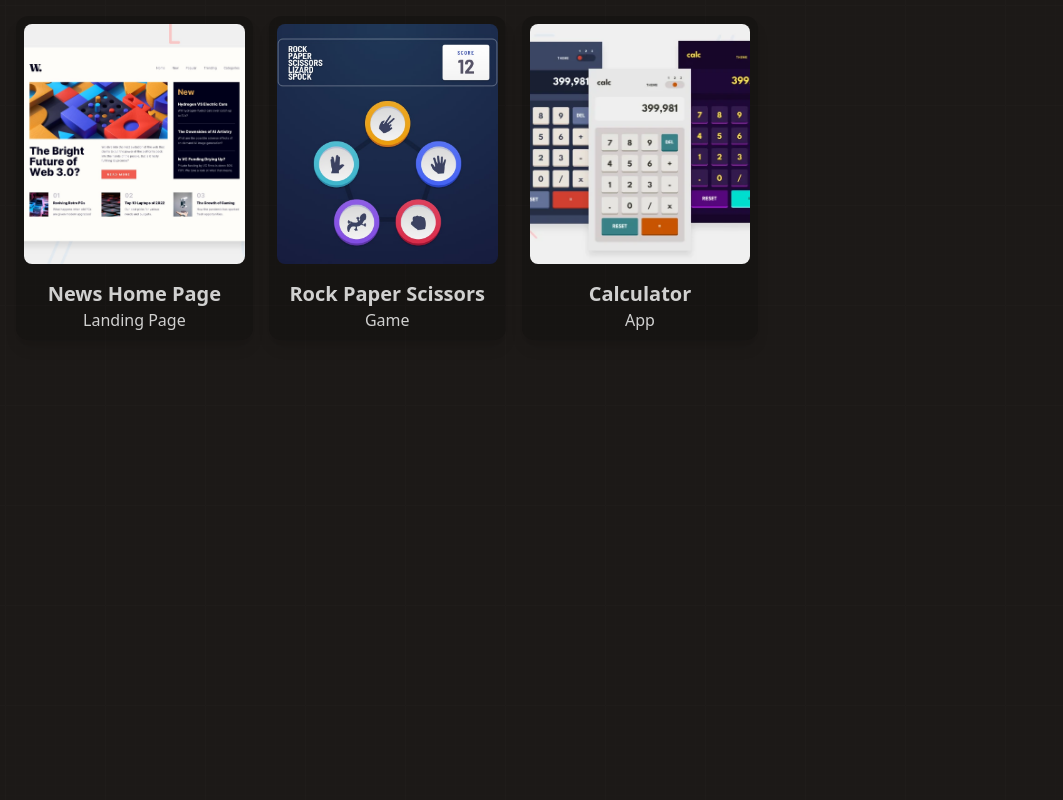
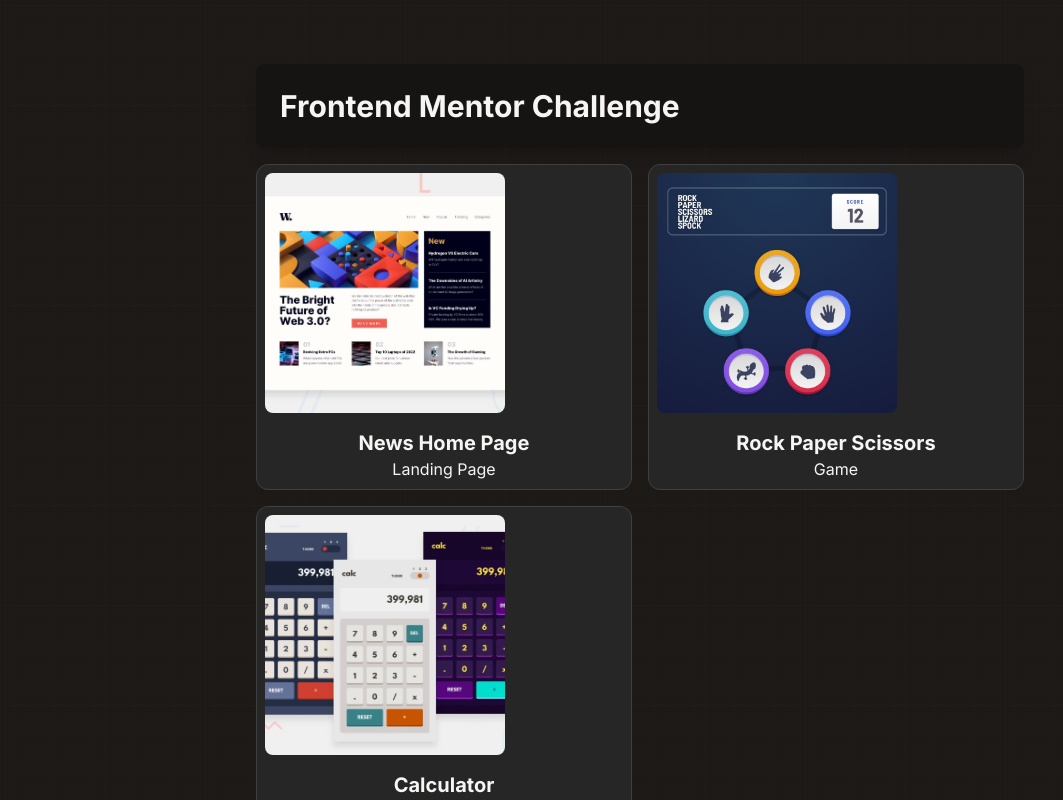
Before and after one commit to daft2/frontend-2023, a React (Vite) app: page / in a window 1280 px wide. Shown: the whole page, without its empty margins (0-1063 px from the left). Built offline with nearby package versions, Linux system fonts and the light colour scheme.

Commit message:
feat: revamp homescreen WIP

```diff
--- a/src/App.tsx
+++ b/src/App.tsx
@@ -45,12 +45,18 @@ const Homepage = () => {
   const navigate = useNavigate();
 
   return (
-    <div className="flex w-screen h-screen bg-[url('/images/graph-paper.svg')] bg-stone-900 p-4 justify-center">
-      <div className="grid grid-cols-1 md:grid-cols-2 lg:grid-cols-3 xl:grid-cols-5 gap-4 h-fit">
+    <div className="w-screen h-screen bg-[url('/images/graph-paper.svg')] bg-stone-900 p-4 overflow-x-hidden font-inter">
+      <div className="max-w-3xl my-12 mx-8 lg:mx-auto">
+        <div className="bg-black/20 shadow-lg rounded-lg overflow-hidden p-6 my-4">
+          <span className="text-3xl font-semibold">
+            Frontend Mentor Challenge
+          </span>
+        </div>
+        <div className="grid grid-cols-1 md:grid-cols-2 lg:grid-cols-2 gap-4 h-fit">
           {PROJECT.map((item) => (
             <div
               onClick={() => navigate(item.path)}
-            className="flex flex-col overflow-hidden bg-black/20 h-fit shadow-lg p-2 rounded-xl gap-4 text-white/80 hover:text-white cursor-pointer hover:scale-105 hover:ease-in-out duration-150"
+              className="flex flex-col overflow-hidden bg-neutral-800 border border-neutral-700 h-fit p-2 rounded-xl gap-4 cursor-pointer hover:scale-105 hover:ease-in-out duration-150"
             >
               <img
                 src={item.thumbnail}
@@ -65,6 +71,7 @@ const Homepage = () => {
           ))}
         </div>
       </div>
+    </div>
   );
 };
 
```
Lines whose indentation alone changed are shown as unchanged.
